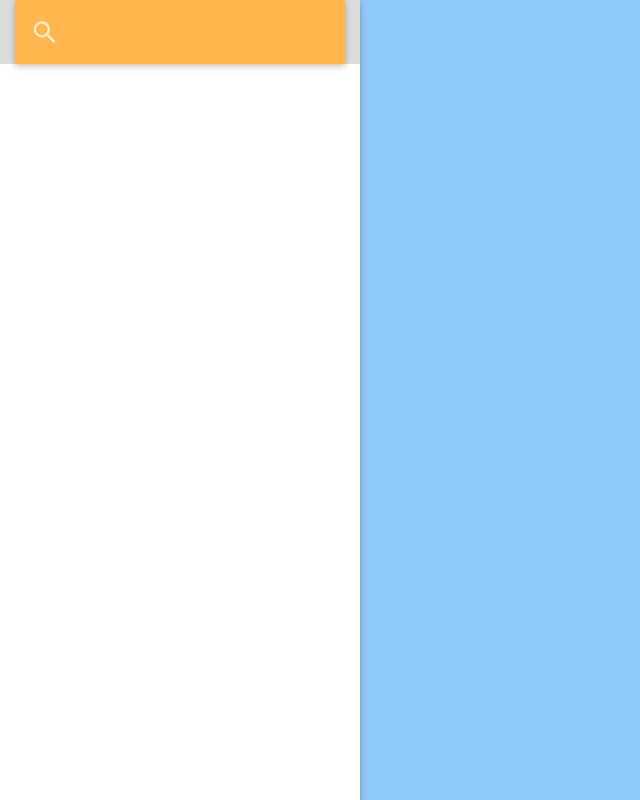
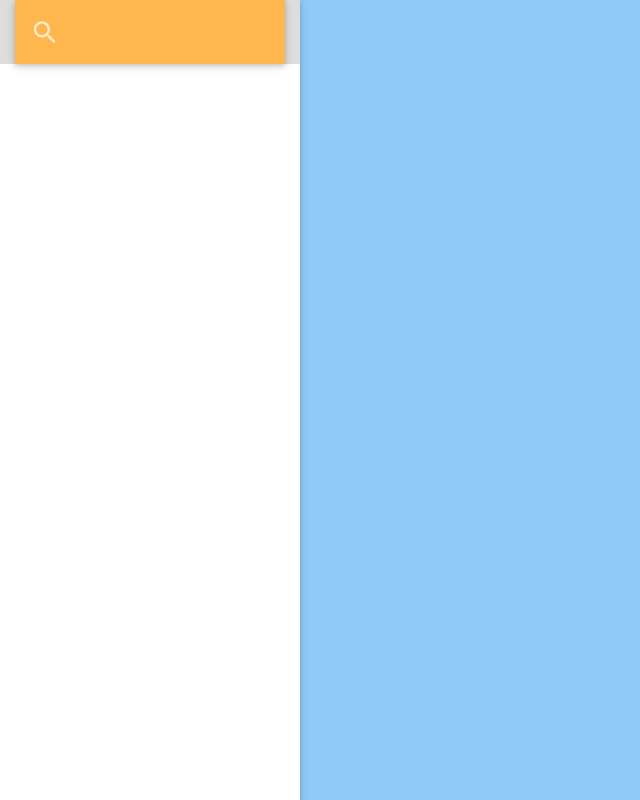
Before and after one commit to daivinhtran/KaraokeTube, a plain HTML site: page index.html in a window 1280 px wide. Shown: the whole page, without its empty margins (0-640 px from the left). Drawn offline with nearby package versions, Linux system fonts and the light colour scheme.

Commit message:
created responsive side nav

```diff
--- a/css/style.css
+++ b/css/style.css
@@ -6,3 +6,63 @@ header, main, footer {
 article, aside, details, figcaption, figure, footer, header, hgroup, main, menu, nav, section, summary {
     display: block;
 }
+.side-nav.fixed.responsive-nav{
+	width:360px;
+}
+
+
+@media (max-width:320px) { /* smartphones, iPhone, portrait 480x320 phones */
+        .side-nav.fixed.responsive-nav{
+			left:0%;
+			width: 175px;
+		}
+		.orange.lighten-2.responsive-nav {
+			height: 64px;
+			line-height: 64px;
+			width: 145px;
+		}
+}
+@media (min-width:320px) { /* smartphones, iPhone, portrait 480x320 phones */
+        .side-nav.fixed.responsive-nav{
+			left:0%;
+			width: 175px;
+		}
+		.orange.lighten-2.responsive-nav {
+			height: 64px;
+			line-height: 64px;
+			width: 145px;
+		}
+}
+@media (min-width:481px) { /* portrait e-readers (Nook/Kindle), smaller tablets @ 600 or @ 640 wide. */
+        .side-nav.fixed.responsive-nav{
+			left:0%;
+			width: 215px;
+		}
+		.orange.lighten-2.responsive-nav {
+			height: 64px;
+			line-height: 64px;
+			width: 185px;
+		}
+}
+@media (min-width:641px) { /* portrait tablets, portrait iPad, landscape e-readers, landscape 800x480 or 854x480 phones */
+        .side-nav.fixed.responsive-nav{
+			left:0%;
+			width: 260px;
+		}
+		.orange.lighten-2.responsive-nav {
+			height: 64px;
+			line-height: 64px;
+			width: 230px;
+		}
+}
+@media (min-width:961px) { /* tablet, landscape iPad, lo-res laptops ands desktops */
+        .side-nav.fixed.responsive-nav{
+			left:0%;
+			width: 300px;
+		}
+		.orange.lighten-2.responsive-nav {
+			height: 64px;
+			line-height: 64px;
+			width: 270px;
+		}
+}
--- a/index.html
+++ b/index.html
@@ -67,8 +67,8 @@
     </div>
 -->
   <header>
-    <ul id="results" class="side-nav fixed" style="width: 360px;">
-      <li><nav class="orange lighten-2">
+    <ul id="results" class="side-nav fixed responsive-nav">
+      <li><nav class="orange lighten-2 responsive-nav">
               <div class="nav-wrapper">
                   <form>
                       <div class="input-field">
```
